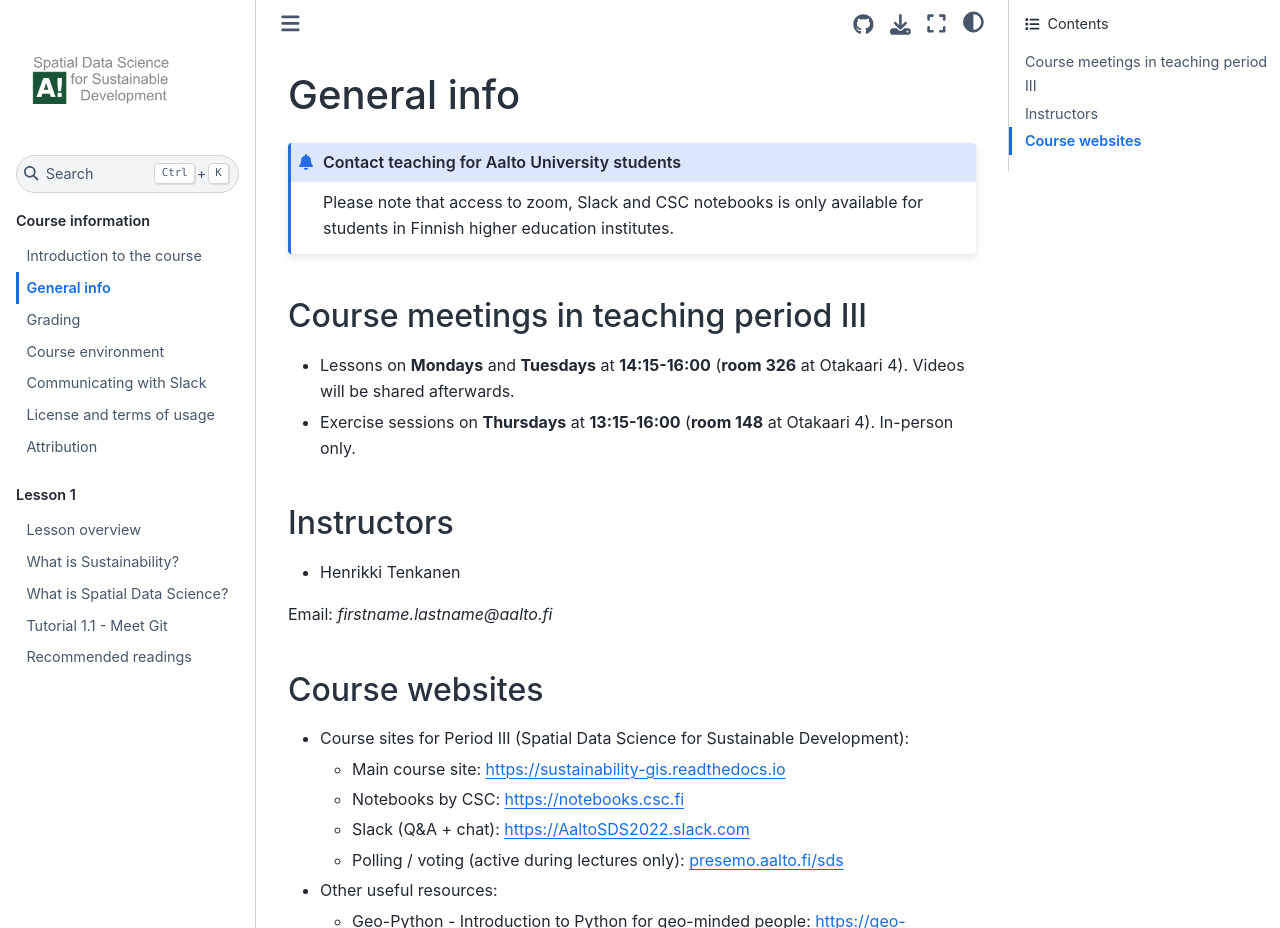
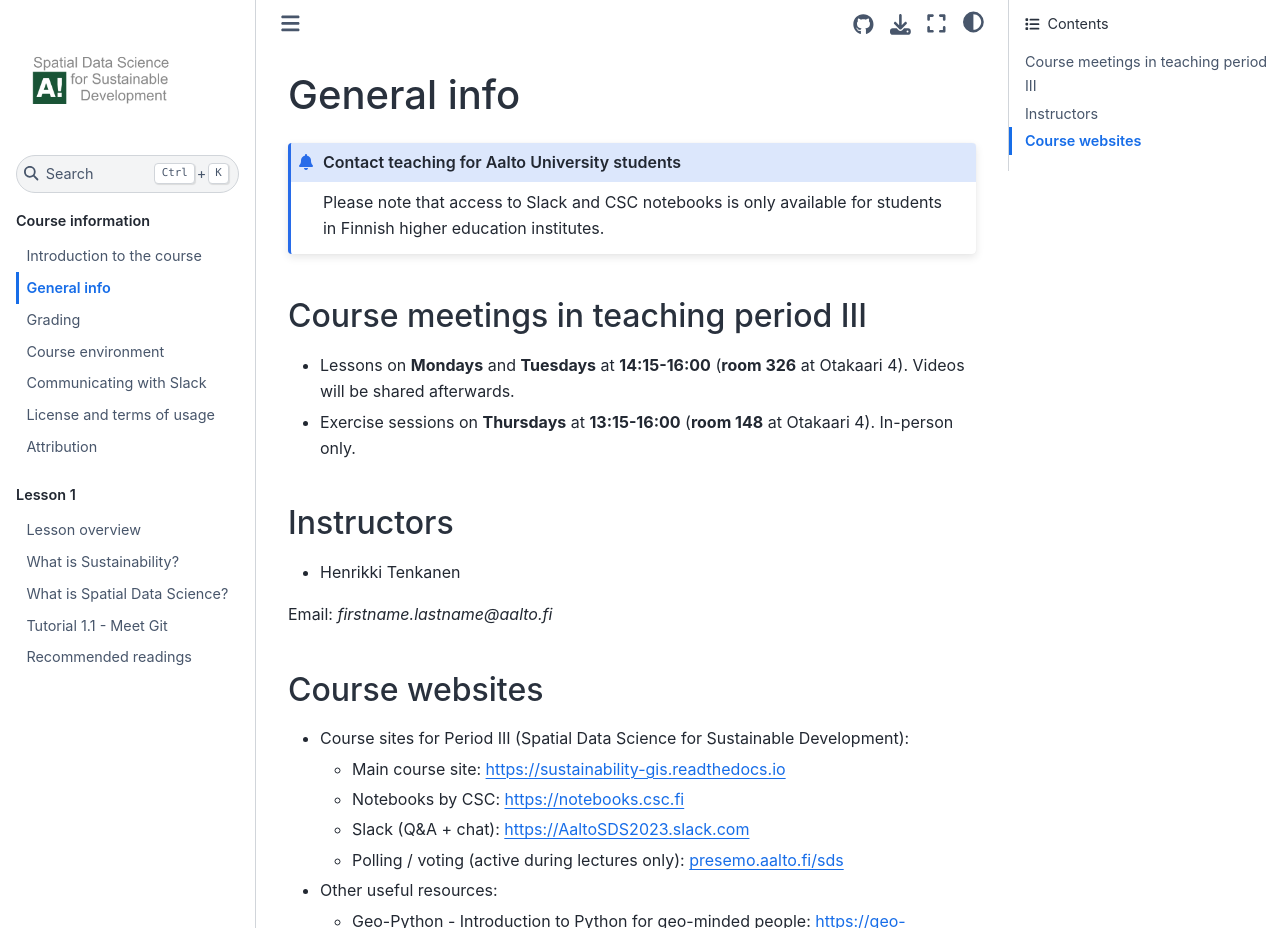
Before and after one commit to AaltoGIS/Sustainability-GIS, a Sphinx documentation site: the page built from source/course-info/course-info.rst, in a window 1280 px wide and 1289 px high. Shown: the top 928 px of the window. Built offline with Sphinx 7.4.7 and the Sphinx Book theme 1.1.4, drawn with Linux system fonts in a browser that asks for light colours; pages that are not in the unit, such as notebooks, are missing from menus.

Commit message:
Update course info

```diff
--- a/source/course-info/course-info.rst
+++ b/source/course-info/course-info.rst
@@ -3,7 +3,7 @@ General info
 
 .. admonition:: Contact teaching for Aalto University students
 
-    Please note that access to zoom, Slack and CSC notebooks is only available for students in Finnish higher education institutes.
+    Please note that access to Slack and CSC notebooks is only available for students in Finnish higher education institutes.
 
 
 Course meetings in teaching period III
@@ -26,7 +26,7 @@ Course websites
 
   - Main course site: `<https://sustainability-gis.readthedocs.io>`_
   - Notebooks by CSC: `<https://notebooks.csc.fi>`_
-  - Slack (Q&A + chat): `<https://AaltoSDS2022.slack.com>`_
+  - Slack (Q&A + chat): `<https://AaltoSDS2023.slack.com>`_
   - Polling / voting (active during lectures only): `presemo.aalto.fi/sds <https://presemo.aalto.fi/sds/>`__
 
 - Other useful resources:
```
